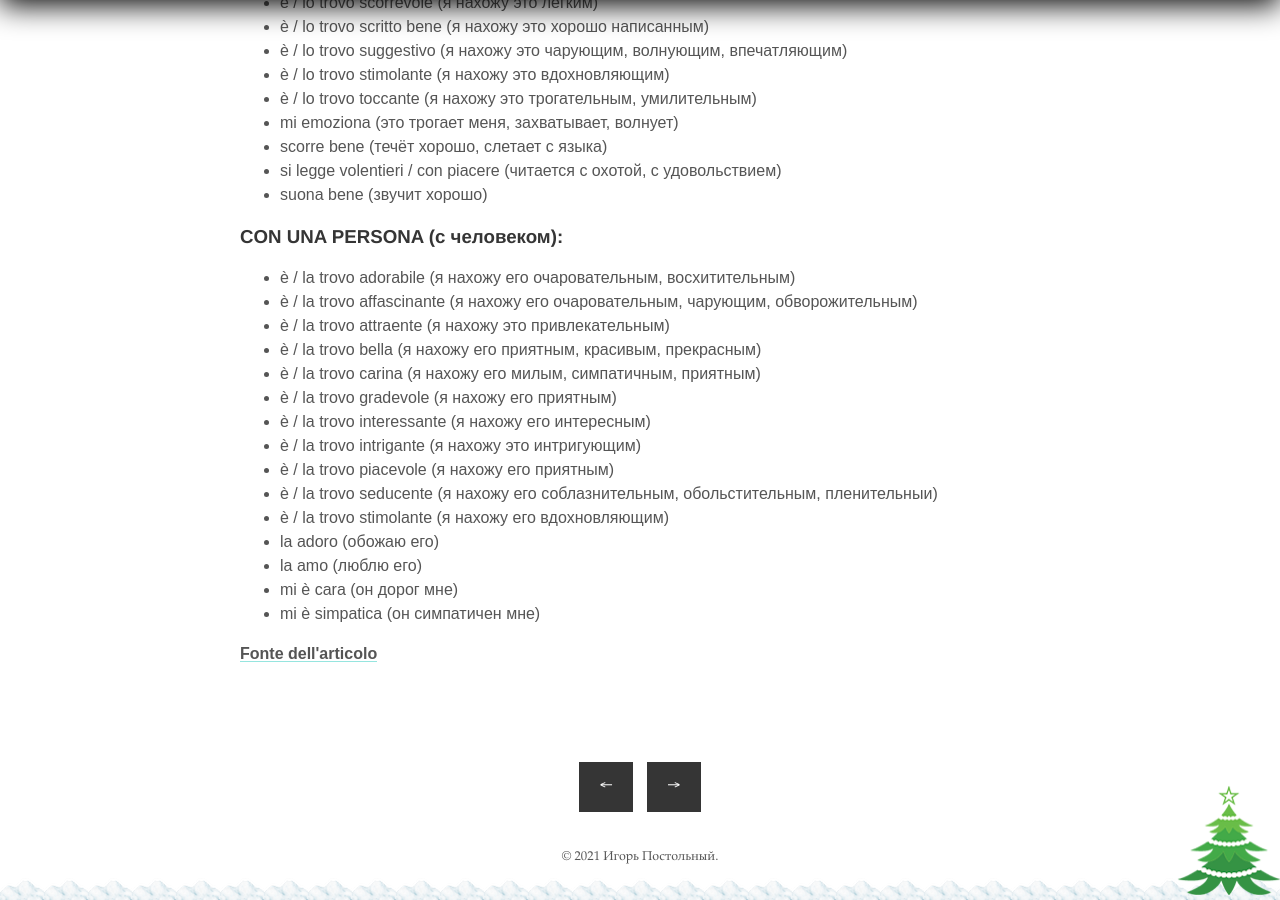
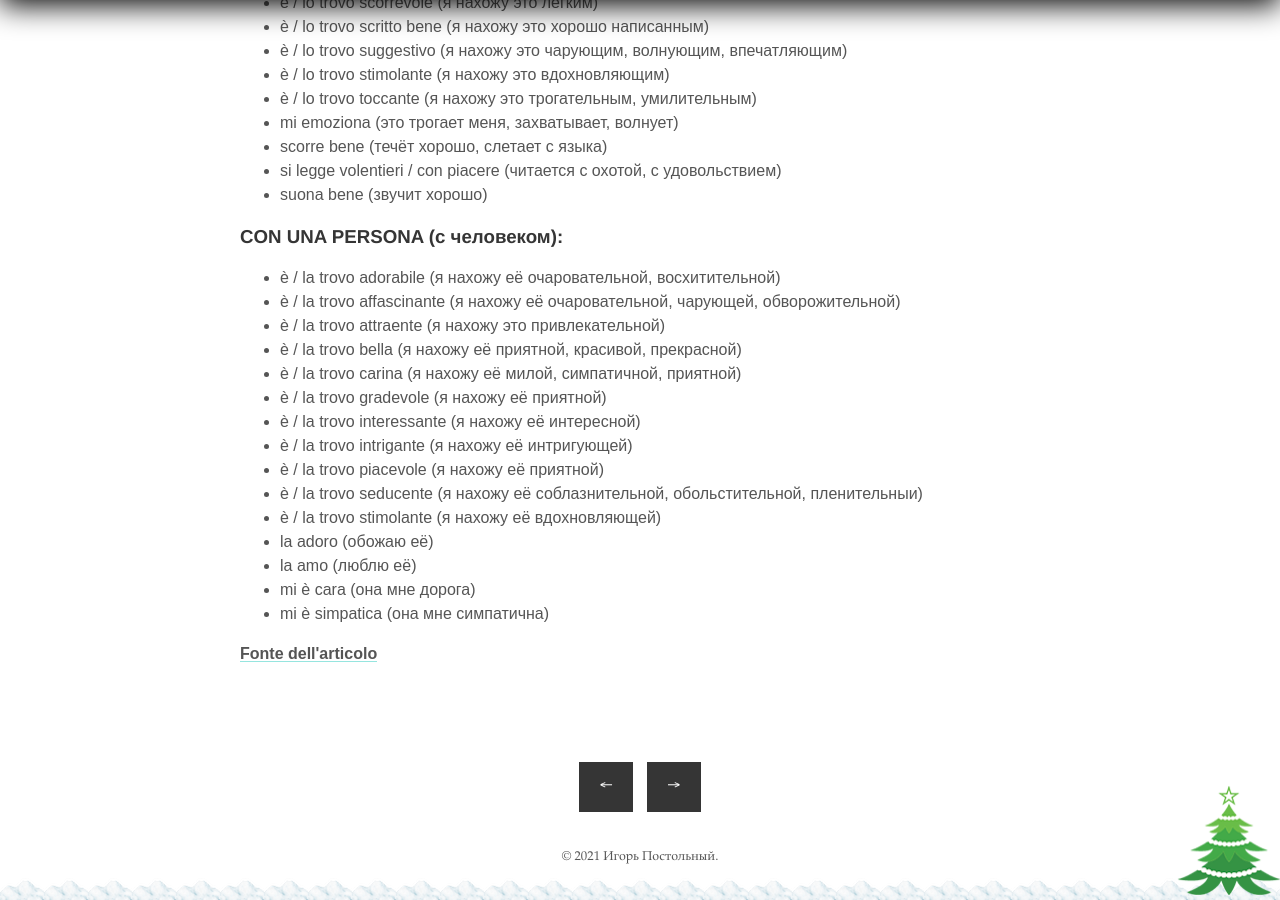
Before and after one commit to postolny/postolny.github.io, a Jekyll site: the page built from _posts/2021-02-16-tanti-modi-per-dire-mi-piace.md, in a window 1280 px wide and 900 px high, scrolled down 3034 px. Built offline with Jekyll 4.4.1, drawn with Linux system fonts in a browser that asks for light colours; nearby versions of some CDN libraries.

Commit message:
Update 2021-02-16-tanti-modi-per-dire-mi-piace.md

```diff
--- a/_posts/2021-02-16-tanti-modi-per-dire-mi-piace.md
+++ b/_posts/2021-02-16-tanti-modi-per-dire-mi-piace.md
@@ -113,20 +113,20 @@ La lingua italiana offre molte sfumature legate agli oggetti e alla nostra reazi
 
 ### CON UNA PERSONA (с человеком):
 
-- è / la trovo adorabile (я нахожу его очаровательным, восхитительным)
-- è / la trovo affascinante (я нахожу его очаровательным, чарующим, обворожительным)
-- è / la trovo attraente (я нахожу это привлекательным)
-- è / la trovo bella (я нахожу его приятным, красивым, прекрасным)
-- è / la trovo carina (я нахожу его милым, симпатичным, приятным)
-- è / la trovo gradevole (я нахожу его приятным)
-- è / la trovo interessante (я нахожу его интересным)
-- è / la trovo intrigante (я нахожу это интригующим)
-- è / la trovo piacevole (я нахожу его приятным)
-- è / la trovo seducente (я нахожу его соблазнительным, обольстительным, пленительныи)
-- è / la trovo stimolante (я нахожу его вдохновляющим)
-- la adoro (обожаю его)
-- la amo (люблю его)
-- mi è cara (он дорог мне)
-- mi è simpatica (он симпатичен мне)
+- è / la trovo adorabile (я нахожу её очаровательной, восхитительной)
+- è / la trovo affascinante (я нахожу её очаровательной, чарующей, обворожительной)
+- è / la trovo attraente (я нахожу это привлекательной)
+- è / la trovo bella (я нахожу её приятной, красивой, прекрасной)
+- è / la trovo carina (я нахожу её милой, симпатичной, приятной)
+- è / la trovo gradevole (я нахожу её приятной)
+- è / la trovo interessante (я нахожу её интересной)
+- è / la trovo intrigante (я нахожу её интригующей)
+- è / la trovo piacevole (я нахожу её приятной)
+- è / la trovo seducente (я нахожу её соблазнительной, обольстительной, пленительныи)
+- è / la trovo stimolante (я нахожу её вдохновляющей)
+- la adoro (обожаю её)
+- la amo (люблю её)
+- mi è cara (она мне дорога)
+- mi è simpatica (она мне симпатична)
 
 [Fonte dell'articolo](http://parliamoitaliano.altervista.org/tanti-modi-per-dire-mi-piace/)
```
